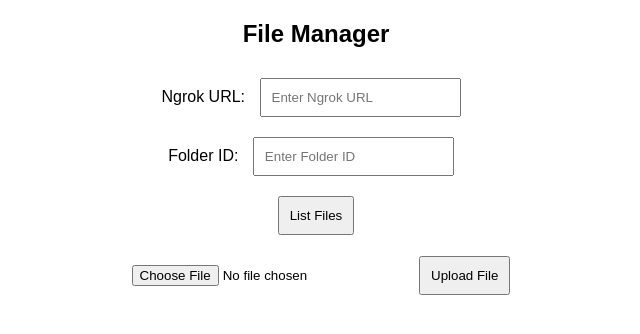
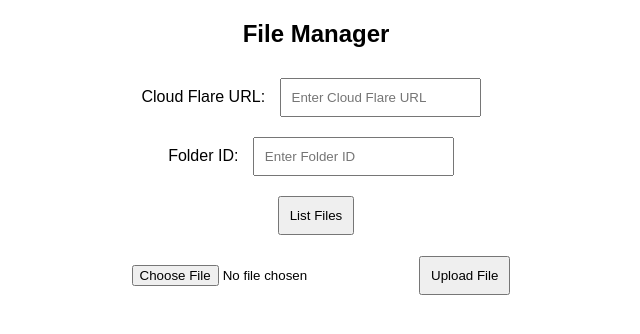
Before and after one commit to AgiGames/House-To-House-Server-Systems, a plain HTML site: page MainServerCode/index.html in a window 1280 px wide. Shown: the whole page, without its empty margins (324-964 px from the left). Drawn offline with Linux system fonts and the light colour scheme.

Commit message:
Update and rename UserUI.html to index.html

```diff
--- a/MainServerCode/UserUI.html
+++ b/MainServerCode/index.html
@@ -41,8 +41,8 @@
 </head>
 <body>
     <h2>File Manager</h2>
-    <label>Ngrok URL:</label>
-    <input type="text" id="ngrokUrl" placeholder="Enter Ngrok URL">
+    <label>Cloud Flare URL:</label>
+    <input type="text" id="ngrokUrl" placeholder="Enter Cloud Flare URL">
     <br>
     <label>Folder ID:</label>
     <input type="text" id="folderId" placeholder="Enter Folder ID">
```
